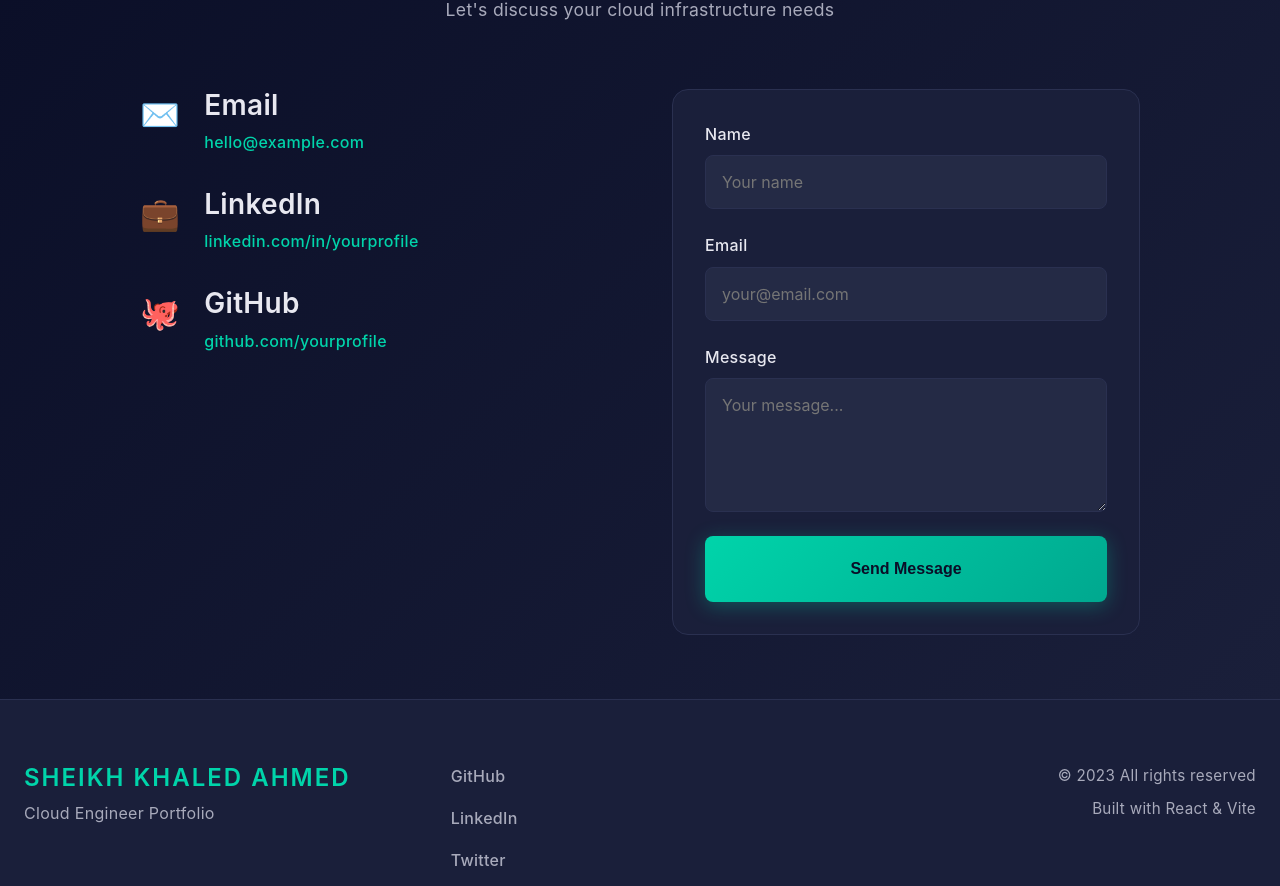
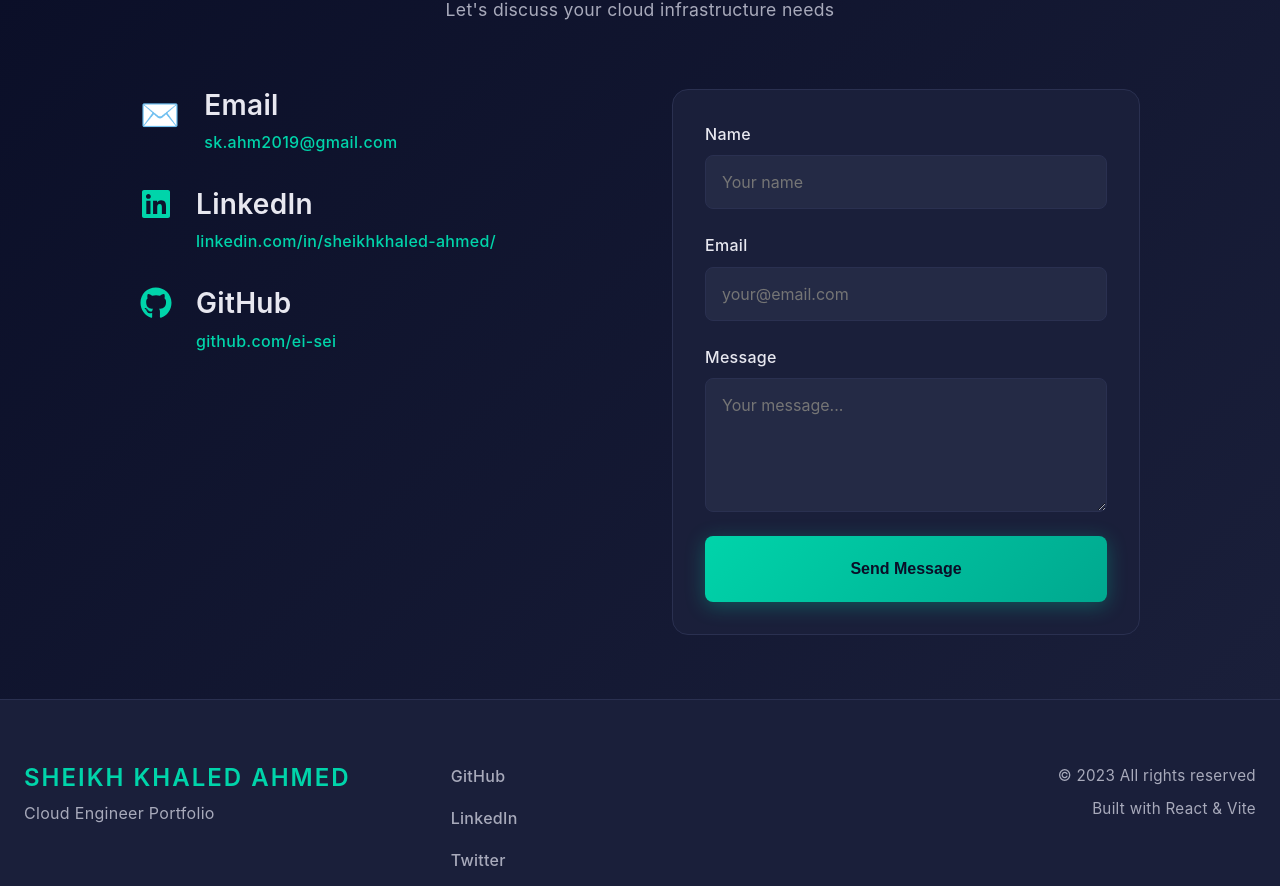
Before and after one commit to ei-sei/ei-sei.github.io, a React (Vite) app: page / in a window 1280 px wide. Shown: the part 3035-3921 px from the top of the page. Built offline with nearby package versions, Linux system fonts and the light colour scheme.

Commit message:
Add official GitHub and LinkedIn icons using react-icons

```diff
--- a/package.json
+++ b/package.json
@@ -13,10 +13,10 @@
   "dependencies": {
     "react": "^19.2.0",
     "react-dom": "^19.2.0",
+    "react-icons": "^5.5.0",
     "react-router-dom": "^7.12.0"
   },
   "devDependencies": {
-    "gh-pages": "^6.1.0",
     "@eslint/js": "^9.39.1",
     "@types/react": "^19.2.5",
     "@types/react-dom": "^19.2.3",
@@ -24,6 +24,7 @@
     "eslint": "^9.39.1",
     "eslint-plugin-react-hooks": "^7.0.1",
     "eslint-plugin-react-refresh": "^0.4.24",
+    "gh-pages": "^6.1.0",
     "globals": "^16.5.0",
     "vite": "^7.2.4"
   }
--- a/src/views/components/Contact.jsx
+++ b/src/views/components/Contact.jsx
@@ -1,4 +1,5 @@
 import { useState, useEffect, useCallback } from "react";
+import { FaGithub, FaLinkedin } from "react-icons/fa";
 import styles from "./Contact.module.css";
 
 const SUBMISSION_TIMEOUT = 5000;
@@ -44,26 +45,26 @@ export default function Contact() {
               <div className={styles.icon}>✉️</div>
               <div>
                 <h3>Email</h3>
-                <a href="mailto:hello@example.com">hello@example.com</a>
+                <a href="sk.ahm2019@gmail.com">sk.ahm2019@gmail.com</a>
               </div>
             </div>
 
             <div className={styles.infoItem}>
-              <div className={styles.icon}>💼</div>
+              <FaLinkedin className={styles.icon} />
               <div>
                 <h3>LinkedIn</h3>
-                <a href="https://linkedin.com" target="_blank" rel="noopener noreferrer">
-                  linkedin.com/in/yourprofile
+                <a href="https://www.linkedin.com/in/sheikhkhaled-ahmed/" target="_blank" rel="noopener noreferrer">
+                  linkedin.com/in/sheikhkhaled-ahmed/
                 </a>
               </div>
             </div>
 
             <div className={styles.infoItem}>
-              <div className={styles.icon}>🐙</div>
+              <FaGithub className={styles.icon} />
               <div>
                 <h3>GitHub</h3>
-                <a href="https://github.com" target="_blank" rel="noopener noreferrer">
-                  github.com/yourprofile
+                <a href="https://github.com/ei-sei" target="_blank" rel="noopener noreferrer">
+                  github.com/ei-sei
                 </a>
               </div>
             </div>
--- a/src/views/components/Contact.module.css
+++ b/src/views/components/Contact.module.css
@@ -48,6 +48,7 @@
 .icon {
   font-size: 2rem;
   flex-shrink: 0;
+  color: var(--color-accent);
 }
 
 .infoItem h3 {
--- a/src/views/components/Footer.jsx
+++ b/src/views/components/Footer.jsx
@@ -13,10 +13,10 @@ export default function Footer() {
           </div>
 
           <div className={styles.links}>
-            <a href="https://github.com" target="_blank" rel="noopener noreferrer">
+            <a href="https://github.com/ei-sei" target="_blank" rel="noopener noreferrer">
               GitHub
             </a>
-            <a href="https://linkedin.com" target="_blank" rel="noopener noreferrer">
+            <a href="https://www.linkedin.com/in/sheikhkhaled-ahmed/" target="_blank" rel="noopener noreferrer">
               LinkedIn
             </a>
             <a href="https://twitter.com" target="_blank" rel="noopener noreferrer">
```
Also changed, not shown: 1 other file (tests, documents, lock files or other folders).
